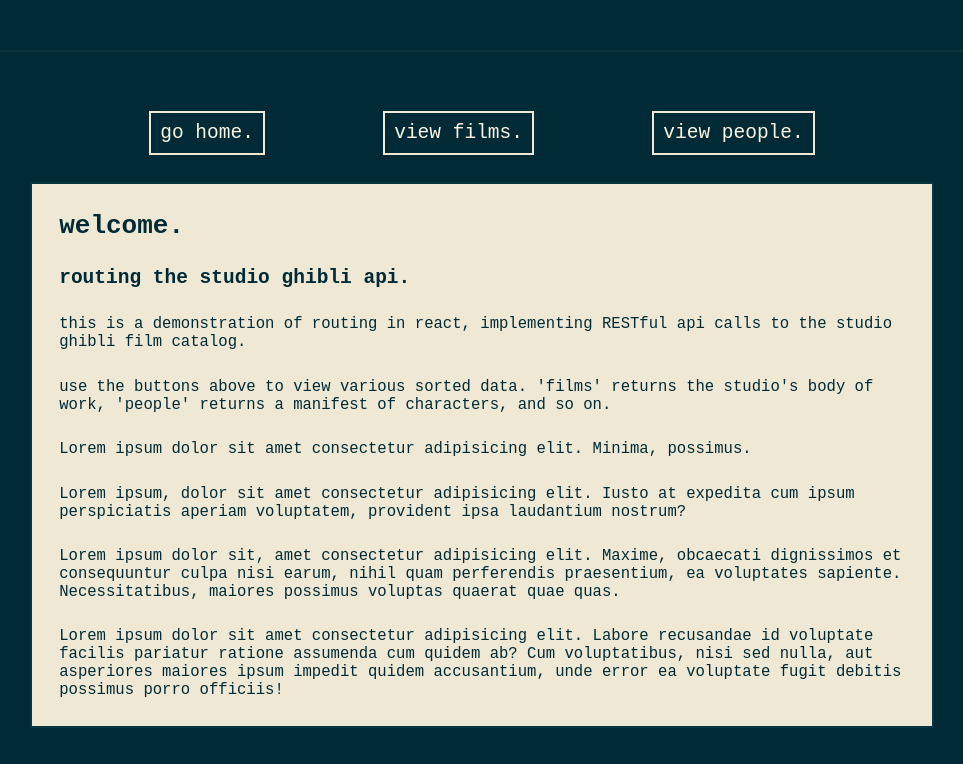
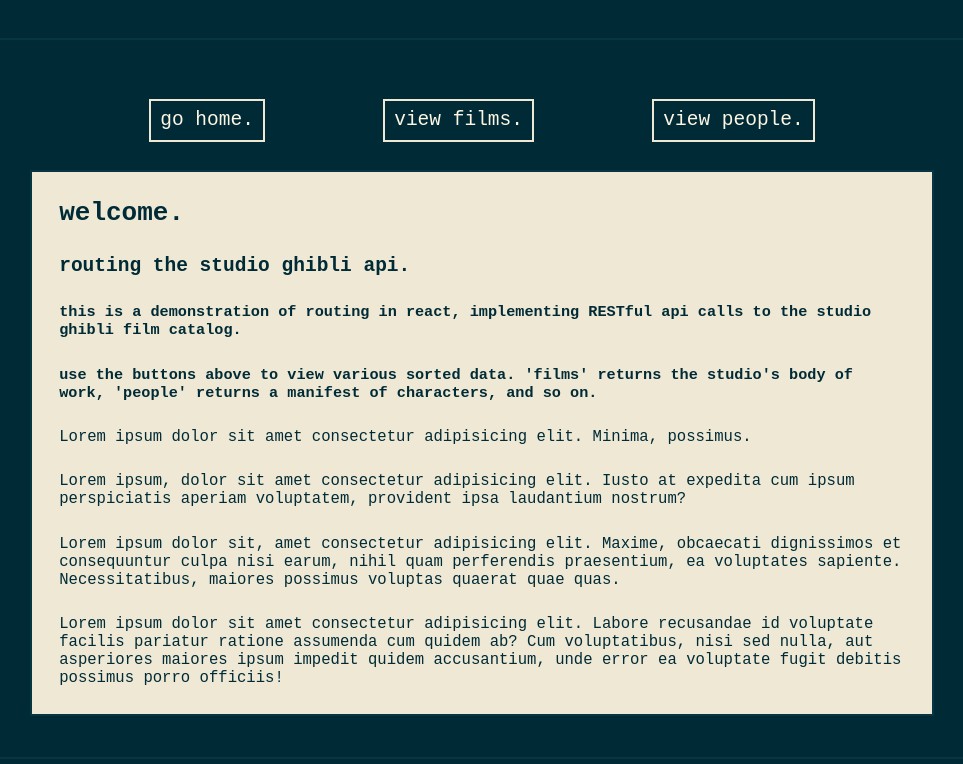
Before and after one commit to plebtech/ib-lab-routing-in-react, a React (Create React App) app: page / in a window 1280 px wide. Shown: the top 764 px of the page, without its empty margins (158-1121 px from the left). Built offline with nearby package versions, Linux system fonts and the light colour scheme.

Commit message:
minor styling tweaks.

```diff
--- a/src/components/Home.jsx
+++ b/src/components/Home.jsx
@@ -9,8 +9,8 @@
             <>
                 <h1>welcome.</h1>
                 <h2>routing the studio ghibli api.</h2>
-                <p>this is a demonstration of routing in react, implementing RESTful api calls to the studio ghibli film catalog.</p>
-                <p>use the buttons above to view various sorted data. 'films' returns the studio's body of work, 'people' returns a manifest of characters, and so on.</p>
+                <h3>this is a demonstration of routing in react, implementing RESTful api calls to the studio ghibli film catalog.</h3>
+                <h3>use the buttons above to view various sorted data. 'films' returns the studio's body of work, 'people' returns a manifest of characters, and so on.</h3>
                 <p>Lorem ipsum dolor sit amet consectetur adipisicing elit. Minima, possimus.</p>
                 <p>Lorem ipsum, dolor sit amet consectetur adipisicing elit. Iusto at expedita cum ipsum perspiciatis aperiam voluptatem, provident ipsa laudantium nostrum?</p>
                 <p>Lorem ipsum dolor sit, amet consectetur adipisicing elit. Maxime, obcaecati dignissimos et consequuntur culpa nisi earum, nihil quam perferendis praesentium, ea voluptates sapiente. Necessitatibus, maiores possimus voluptas quaerat quae quas.</p>
--- a/src/index.css
+++ b/src/index.css
@@ -7,7 +7,7 @@
 
 body {
     max-width: 960px;
-    margin: 2% auto;
+    margin: 1% auto;
     border: 2px solid #073642;
     background-color: #002b36;
 }
```
